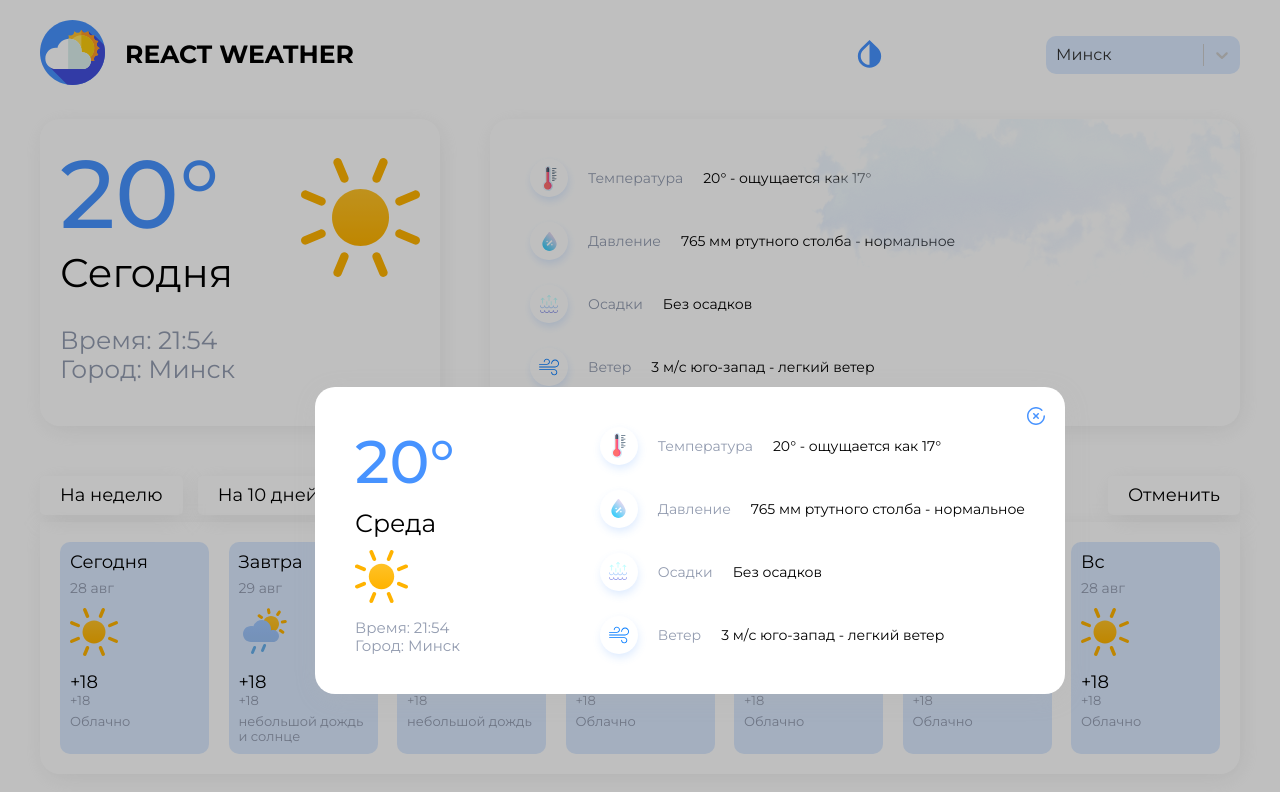
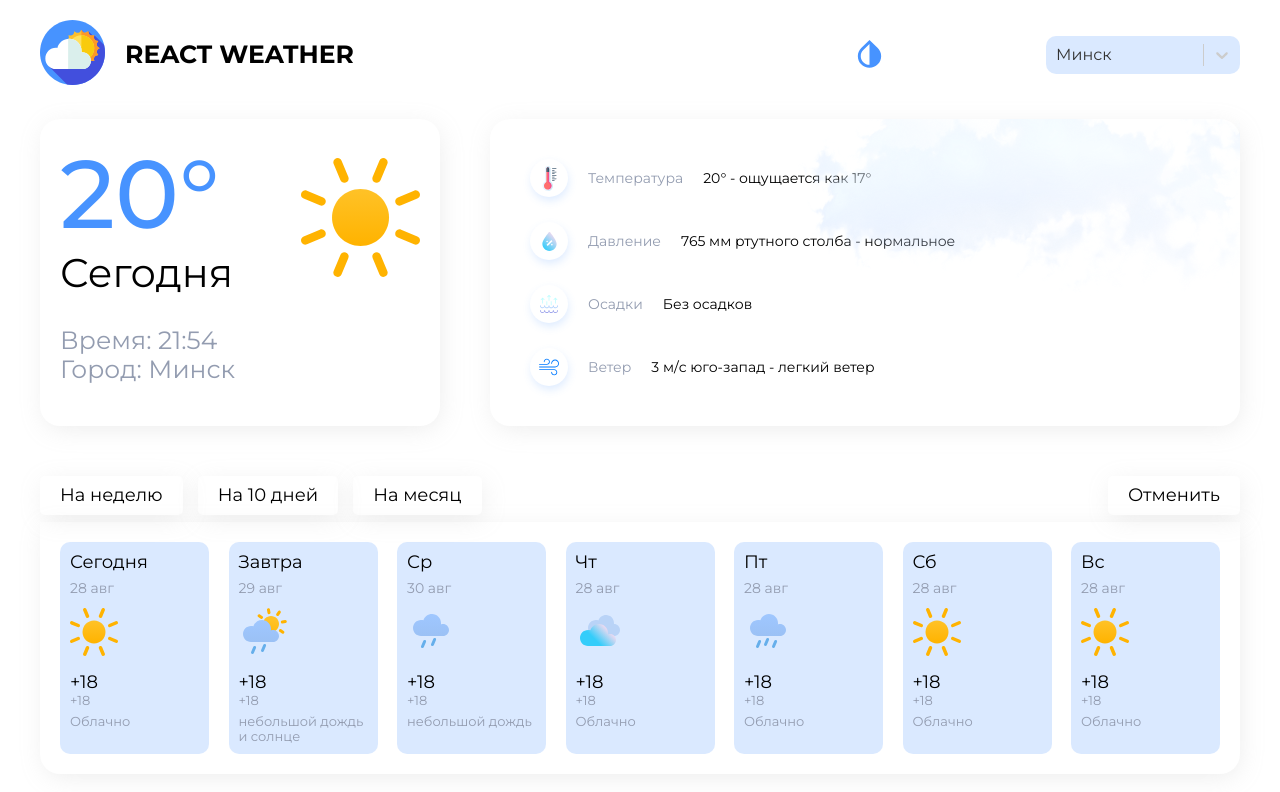
Before and after one commit to asphyxiadeath/diplom-project, a React (Create React App) app: page / in a window 1280 px wide. Shown: the top 792 px of the page. Built offline with nearby package versions, Linux system fonts and the light colour scheme.

Commit message:
crash logic popup

```diff
--- a/src/App.tsx
+++ b/src/App.tsx
@@ -10,10 +10,14 @@ import { Popup } from './shared/Header/Popup/Popup';
 
 
 
+
 function App() {
   return (
     <div className="global-container">
-      <Popup />
+
+
+
+
     <div className="container">
       <Header />
       <Routes>
--- a/src/shared/Header/Popup/Popup.tsx
+++ b/src/shared/Header/Popup/Popup.tsx
@@ -1,12 +1,14 @@
 
-import React, { Children } from 'react';
+import React, { useState } from "react";
 import Select from 'react-select';
 import { GlobalSvgSelector } from '../../../assets/Images/icons/global/GlobalSvgSelector';
 import { Item } from '../../../pages/Home/components/ThisDayInfo/ThisDayInfo';
 import { ThisDayItem } from '../../../pages/Home/components/ThisDayInfo/ThisDayItem';
 import style from './Popup.module.scss';
 
-interface Props {}
+interface Props {
+
+}
 
 export const Popup = ({}: Props) => {
   const items = [
@@ -30,15 +32,19 @@ export const Popup = ({}: Props) => {
       name: 'Ветер',
       value: '3 м/с юго-запад - легкий ветер',
     },
+
   ];
+
+  function Popup ({items} : {items:any}) {
+    const [showPopup, setShowPopup] = useState(false);
 
 
   return (
     <>
 
-      <div className={style.blur}></div>
-      <div className={style.popup}>
-        <div className={style.day}>
+     <div className={style.blur}></div>
+      <div className={style.popup} onClick={() => setShowPopup(true)}>
+        <div className={style.day} onClick={() => setShowPopup(true)}>
           <div className={style.day_temp}>20°</div>
           <div className={style.day_name}>Среда</div>
           <div className={style.img}>
@@ -56,10 +62,12 @@ export const Popup = ({}: Props) => {
             <ThisDayItem key={item.icon_id} item={item} />
           ))}
         </div>
-        <div className={style.close} >
+        <div className={style.close} onClick={() => setShowPopup(false)} >
           <GlobalSvgSelector id="close" />
         </div>
       </div>
-    </>
-  );
-}
+
+       </>
+        );
+      }
+    }
```
